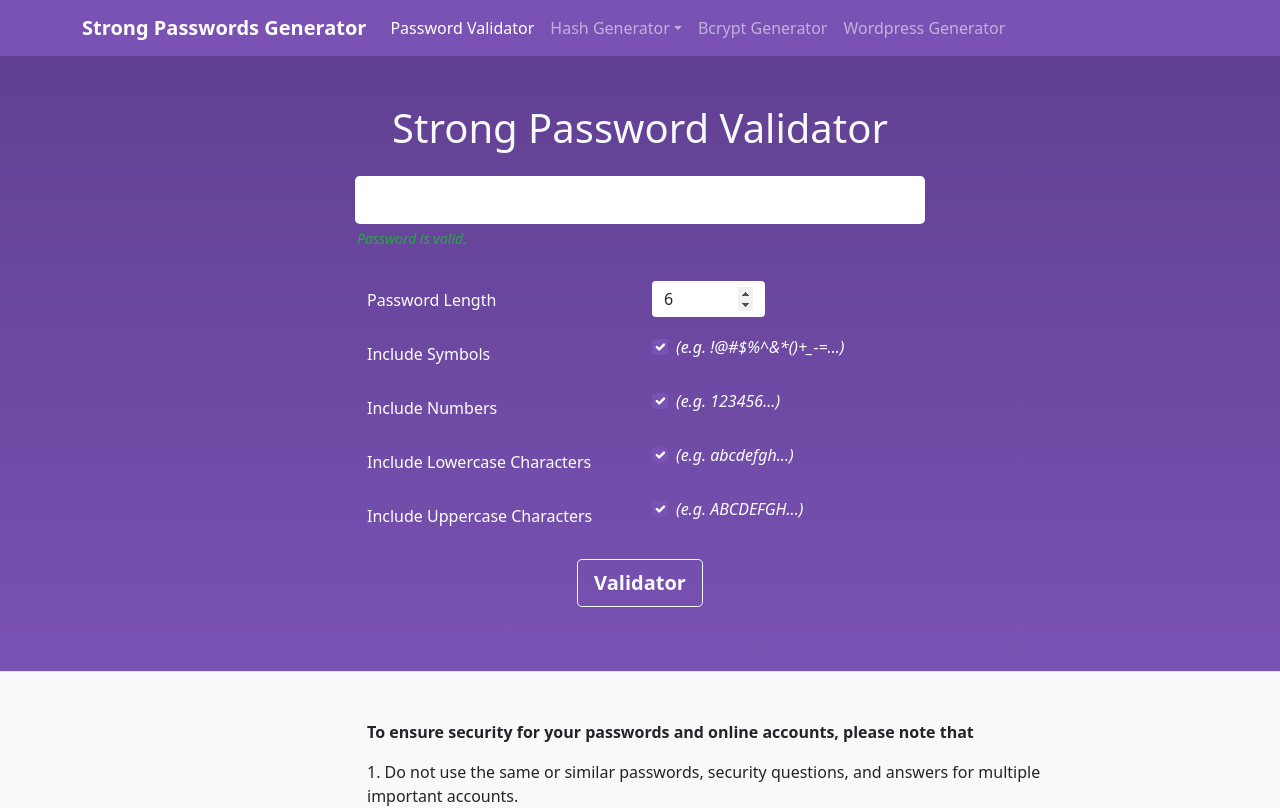
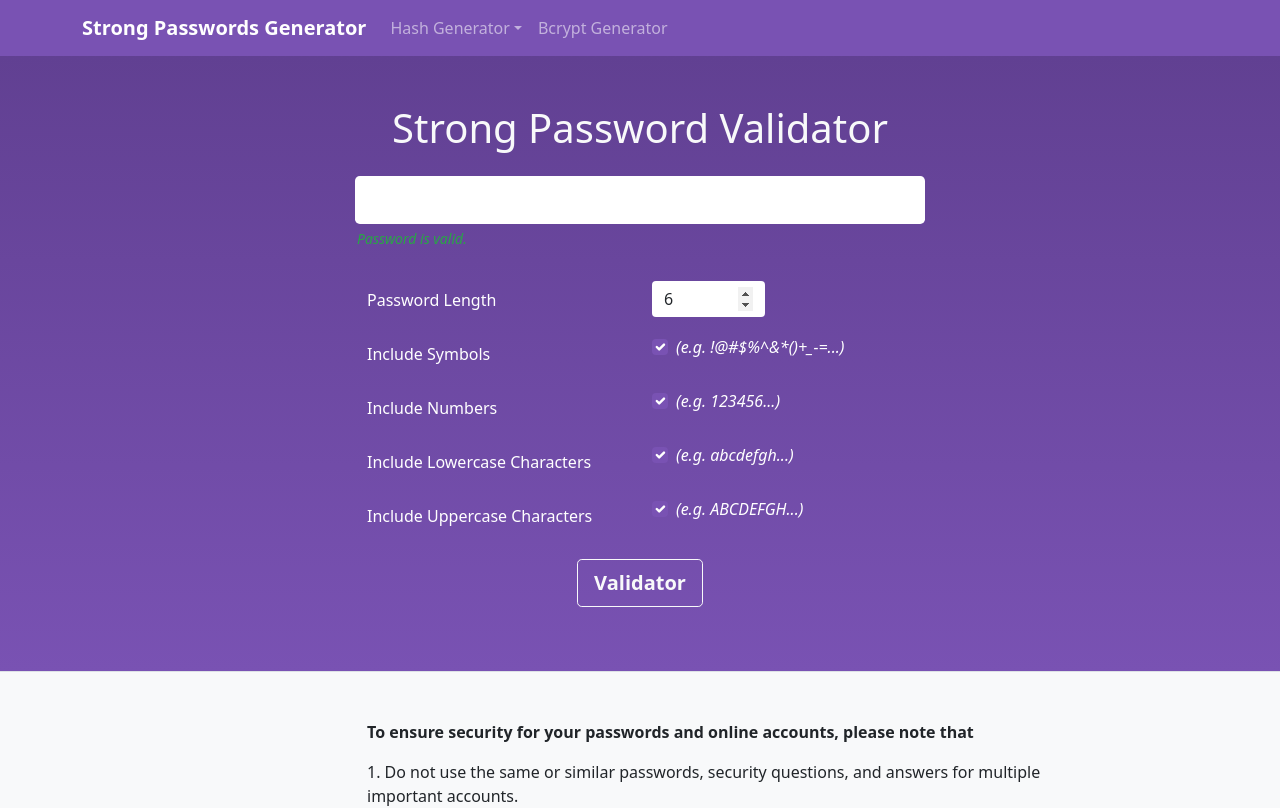
Before and after one commit to levinhne/strongpasswordsgenerator.net, a Next.js app: page /password-validator in a window 1280 px wide. Shown: the top 808 px of the page. Built offline with nearby package versions, Linux system fonts and the light colour scheme.

Commit message:
update code

```diff
--- a/components/Header/index.tsx
+++ b/components/Header/index.tsx
@@ -38,7 +38,7 @@ const Header: React.FC = () => {
                     </button>
                     <div className="collapse navbar-collapse" id="navbarNav">
                         <ul className="navbar-nav">
-                            <li className="nav-item ">
+                            {/* <li className="nav-item ">
                                 <Link href="/password-validator">
                                     <a
                                         className={
@@ -51,7 +51,7 @@ const Header: React.FC = () => {
                                         Password Validator
                                     </a>
                                 </Link>
-                            </li>
+                            </li> */}
                             <li className="nav-item dropdown">
                                 <a
                                     className="nav-link dropdown-toggle"
@@ -89,10 +89,10 @@ const Header: React.FC = () => {
                                                             <a
                                                                 className={
                                                                     router.asPath ==
-                                                                    `/${hash.replace(
-                                                                        "-",
-                                                                        ""
-                                                                    )}-hash-generator`
+                                                                        `/${hash.replace(
+                                                                            "-",
+                                                                            ""
+                                                                        )}-hash-generator`
                                                                         ? "dropdown-item active"
                                                                         : "dropdown-item"
                                                                 }
@@ -125,12 +125,12 @@ const Header: React.FC = () => {
                                     </a>
                                 </Link>
                             </li>
-                            <li className="nav-item">
+                            {/* <li className="nav-item">
                                 <Link href="/wordpress-generator">
                                     <a
                                         className={
                                             router.asPath ==
-                                            "/wordpress-generator"
+                                                "/wordpress-generator"
                                                 ? "nav-link active"
                                                 : "nav-link"
                                         }
@@ -139,7 +139,7 @@ const Header: React.FC = () => {
                                         Wordpress Generator
                                     </a>
                                 </Link>
-                            </li>
+                            </li> */}
                         </ul>
                     </div>
                 </div>
--- a/package.json
+++ b/package.json
@@ -10,11 +10,11 @@
   "dependencies": {
     "axios": "^0.21.1",
     "bcryptjs": "^2.4.3",
-    "bootstrap": "^5.0.0-beta1",
+    "bootstrap": "^5.1.3",
     "clipboard": "^2.0.6",
     "crypto-js": "^4.0.0",
     "file-saver": "^2.0.5",
-    "generate-password": "^1.6.0",
+    "generate-password": "^1.7.0",
     "next": "10.0.6",
     "password-validator": "^5.1.1",
     "query-string": "^7.0.0",
--- a/pages/password-validator.tsx
+++ b/pages/password-validator.tsx
@@ -175,7 +175,7 @@ const ValidatorPage: React.FC = () => {
                                                     type="checkbox"
                                                     defaultValue=""
                                                     name={item.name}
-                                                    checked={item.checked}
+                                                    checked={Boolean(item.checked)}
                                                     onChange={(e) =>
                                                         handleChange(e)
                                                     }
```
Also changed, not shown: pages/index.tsx (+4 -4 lines).
